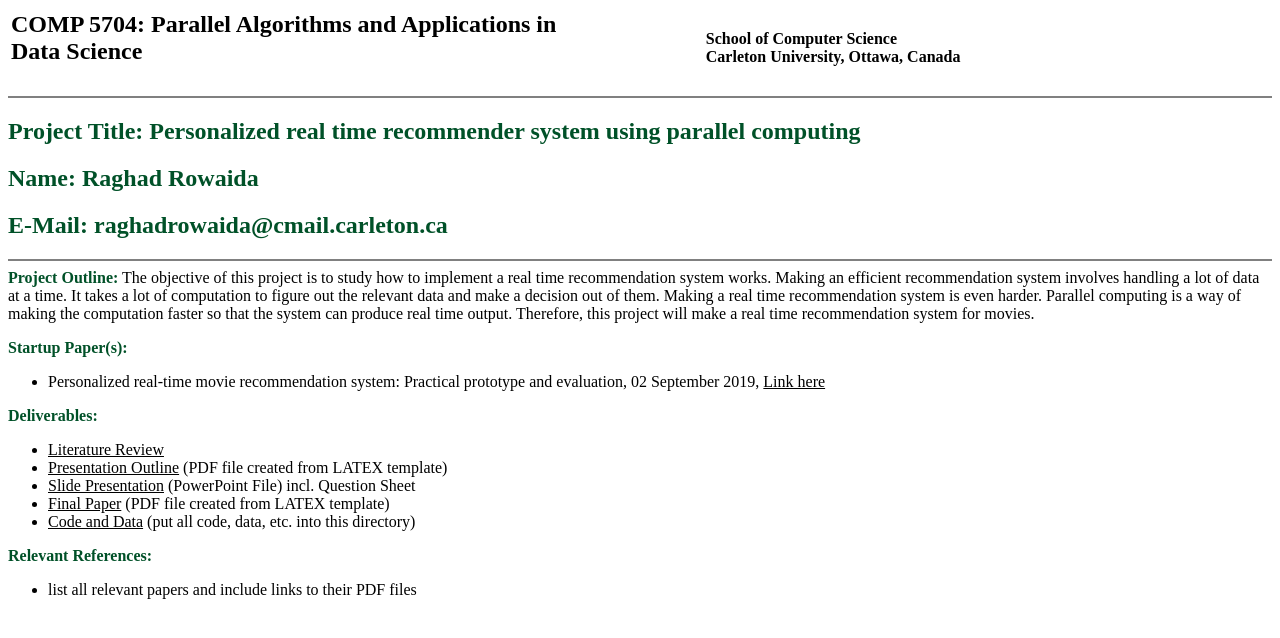
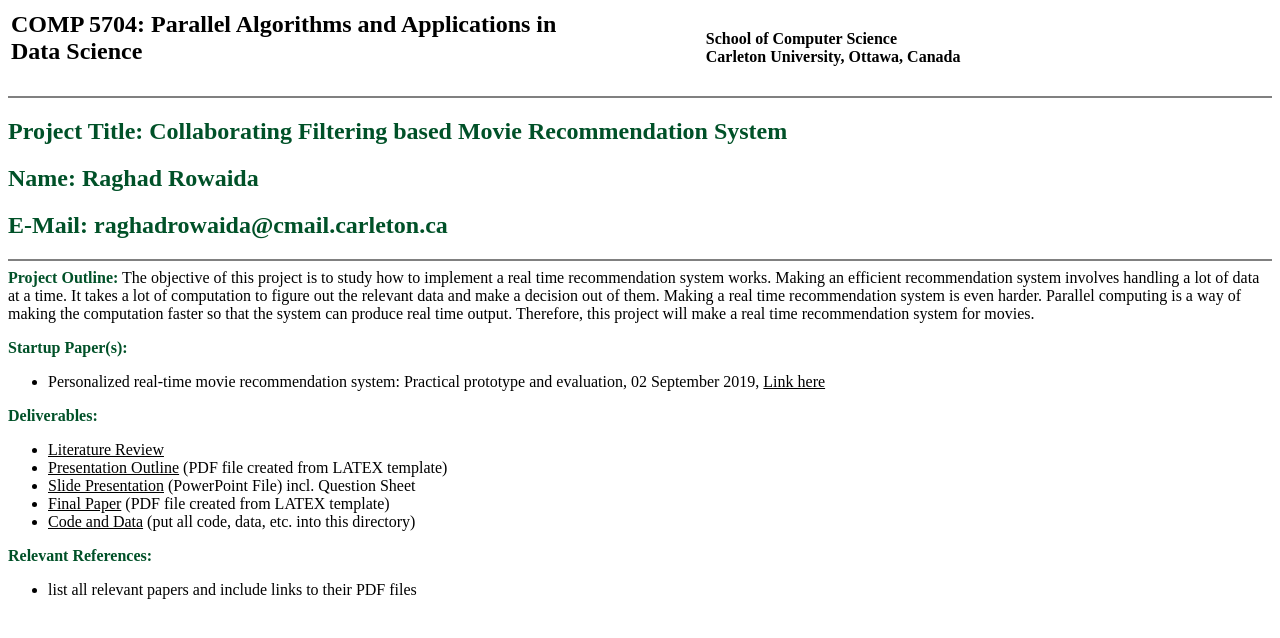
Before and after one commit to rrowaida/Recommender, a plain HTML site: page index.html in a window 1280 px wide. Drawn offline with Linux system fonts and the light colour scheme.

Commit message:
presentation

```diff
--- a/index.html
+++ b/index.html
@@ -28,7 +28,7 @@
 </table>
 
 <hr noshade="noshade">
-<h2><font color="#005128">Project Title: </font><font><font color="#005128">Personalized real time recommender system using parallel computing</font></font></h2>
+<h2><font color="#005128">Project Title: </font><font><font color="#005128">Collaborating Filtering based Movie Recommendation System</font></font></h2>
 
 <h2><font><font color="#005128">Name: Raghad Rowaida</font></font></h2>
 
```
Also changed, not shown: 1 other file.
